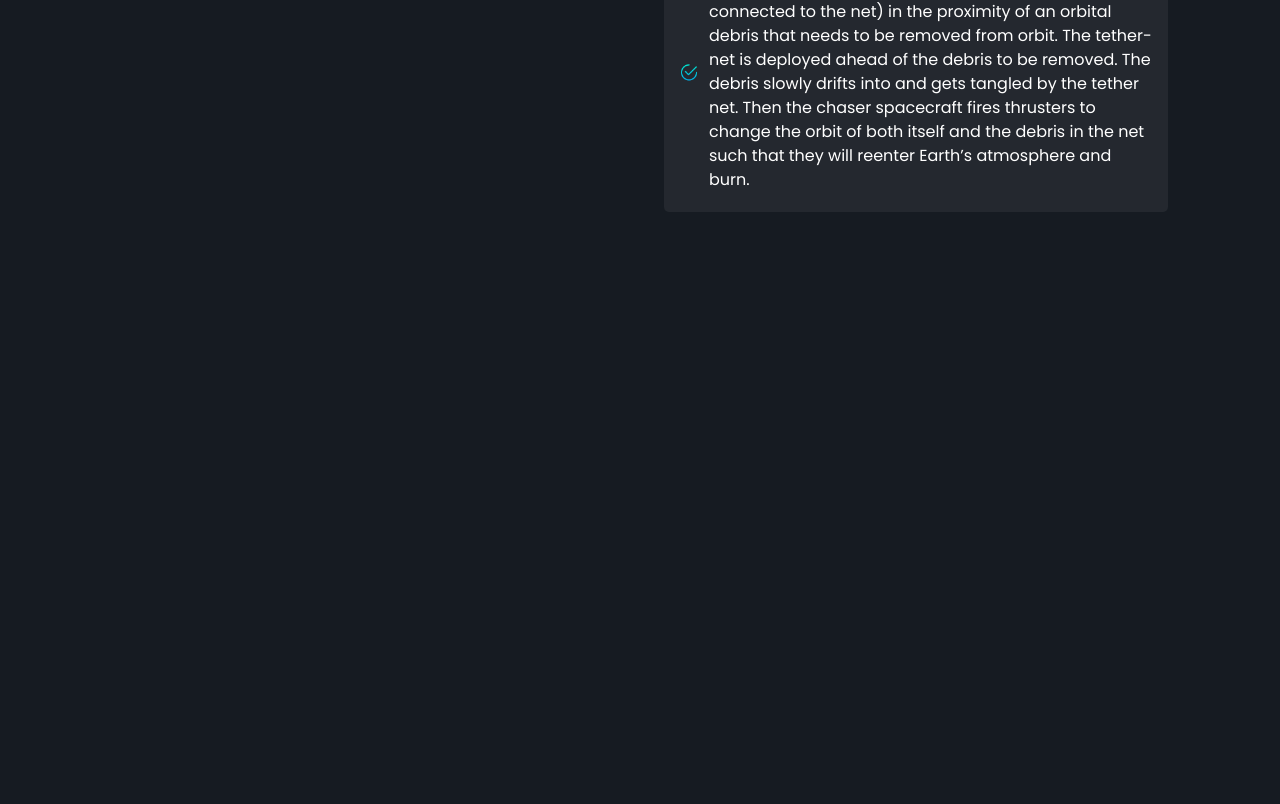
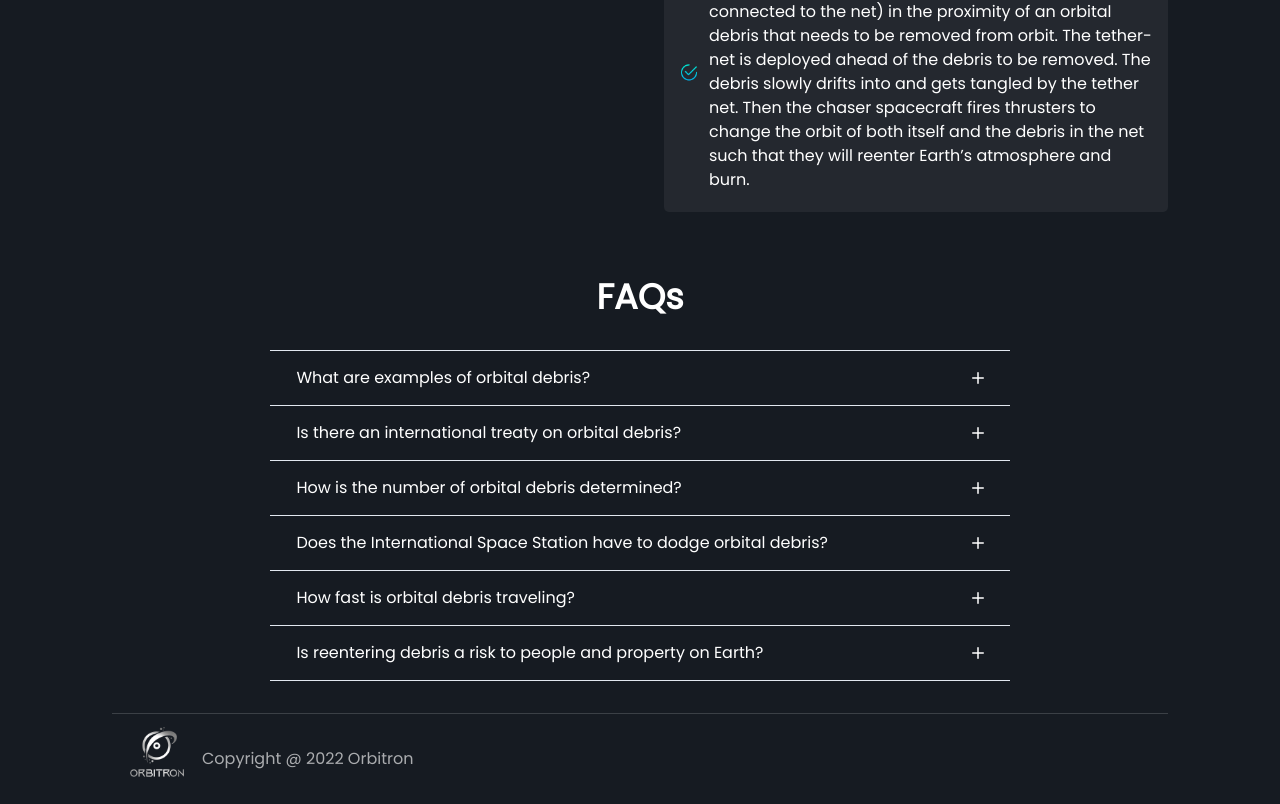
Before and after one commit to blaze-centurion/space-hack, a Next.js app: page / in a window 1280 px wide. Shown: the part 2729-3533 px from the top of the page. Before the commit the page ends 3005 px from the top, so only its background shows below. Built offline with nearby package versions, Linux system fonts and the light colour scheme.

Commit message:
added FAQs

```diff
--- /dev/null
+++ b/components/CustomAccordionItem.jsx
@@ -0,0 +1,35 @@
+import { AddIcon, MinusIcon } from "@chakra-ui/icons";
+import {
+	AccordionButton,
+	AccordionItem,
+	AccordionPanel,
+	Box,
+} from "@chakra-ui/react";
+
+const CustomAccordionItem = ({ title, desc }) => {
+	return (
+		<>
+			<AccordionItem p="5px 1rem">
+				{({ isExpanded }) => (
+					<>
+						<h2>
+							<AccordionButton p="10px">
+								<Box flex="1" textAlign="left">
+									{title}
+								</Box>
+								{isExpanded ? (
+									<MinusIcon fontSize="12px" />
+								) : (
+									<AddIcon fontSize="12px" />
+								)}
+							</AccordionButton>
+						</h2>
+						<AccordionPanel pb={4}>{desc}</AccordionPanel>
+					</>
+				)}
+			</AccordionItem>
+		</>
+	);
+};
+
+export default CustomAccordionItem;
--- a/package.json
+++ b/package.json
@@ -9,6 +9,7 @@
     "lint": "next lint"
   },
   "dependencies": {
+    "@chakra-ui/icons": "^2.0.12",
     "@chakra-ui/react": "^2.4.1",
     "@emotion/react": "^11.10.5",
     "@emotion/styled": "^11.10.5",
--- a/pages/index.js
+++ b/pages/index.js
@@ -1,4 +1,5 @@
 import {
+	Accordion,
 	Box,
 	Button,
 	Container,
@@ -11,6 +12,7 @@ import BannerList from "../components/BannerList";
 import Header from "../components/Header";
 import CountUp, { useCountUp } from "react-countup";
 import Link from "next/link";
+import CustomAccordion from "../components/CustomAccordionItem";
 
 const index = () => {
 	return (
@@ -304,6 +306,49 @@ const index = () => {
 						</Box>
 					</Box>
 				</Grid>
+
+				<Box mb="2rem">
+					<Heading textAlign={"center"} fontSize="35px" mb="2rem">
+						FAQs
+					</Heading>
+					<Accordion allowMultiple maxW="70%" m="auto">
+						<CustomAccordion
+							title="What are examples of orbital debris?"
+							desc="Derelict spacecraft and upper stages of launch vehicles, carriers for multiple payloads, debris intentionally released during spacecraft separation from its launch vehicle or during mission operations, debris created as a result of spacecraft or upper stage explosions or collisions, solid rocket motor effluents, and tiny flecks of paint released by thermal stress or small particle impacts."
+						/>
+						<CustomAccordion
+							title="Is there an international treaty on orbital debris?"
+							desc="No, but the leading space agencies of the world have formed the Inter-Agency Space Debris Coordination Committee (IADC) to address orbital debris issues and to encourage operations in Earth orbit which limit the growth of orbital debris. In addition, since 1994 orbital debris has been a topic of assessment and discussion in the Scientific and Technical Subcommittee of the United Nations Committee on the Peaceful Uses of Outer Space (COPUOS). Both IADC and COPUOS have published orbital debris mitigation guidelines for the international community to follow."
+						/>
+						<CustomAccordion
+							title="How is the number of orbital debris determined?"
+							desc="Large orbital debris (> 10 cm) is tracked routinely by the U.S. Space Surveillance Network. Objects as small as 3 mm can be detected by ground-based radars, providing a basis for a statistical estimate of their numbers. Assessments of the population of orbital debris smaller than 1 mm can be made by examining impact features on the surfaces of returned spacecraft, although this has been limited to spacecraft operating in altitudes below 600 km."
+						/>
+						<CustomAccordion
+							title="Does the International Space Station have to dodge orbital debris?"
+							desc="The U.S. Space Surveillance Network regularly examines the trajectories of orbital debris to identify possible close encounters. If another object is projected to come within a few kilometers of the International Space Station (ISS), the ISS will normally maneuver away from the object if the chance of a collision exceeds 1 in 10,000. This occurs infrequently, about once a year on average."
+						/>
+						<CustomAccordion
+							title="How fast is orbital debris traveling?"
+							desc="In low Earth orbit (below 2,000 km), orbital debris circles the Earth at speeds of about 7 to 8 km/s. However, the average impact speed of orbital debris with another space object is approximately 10 km/s, and can be up to about 15 km/s, which is more than 10 times the speed of a bullet. Consequently, collisions with even a small piece of debris will involve considerable energy."
+						/>
+						<CustomAccordion
+							title="Is reentering debris a risk to people and property on Earth?"
+							desc="A significant amount of debris does not survive the severe heating that occurs during reentry. Components which do survive are most likely to fall into the oceans or other bodies of water or onto sparsely populated regions like the Canadian Tundra, the Australian Outback, or Siberia in the Russian Federation. During the past 50 years an average of one cataloged piece of debris fell back to Earth each day. No serious injury or significant property damage caused by reentering debris has been confirmed."
+						/>
+					</Accordion>
+				</Box>
+
+				<Box
+					borderTop="1px solid rgba(255,255,255,0.16)"
+					display="flex"
+					alignItems="center"
+					fontSize="16px"
+					color="whiteAlpha.700"
+				>
+					<Image src="/logo.png" h="90px" />
+					<Text>Copyright @ 2022 Orbitron</Text>
+				</Box>
 			</Container>
 		</>
 	);
```
Also changed, not shown: 1 other file (tests, documents, lock files or other folders).
